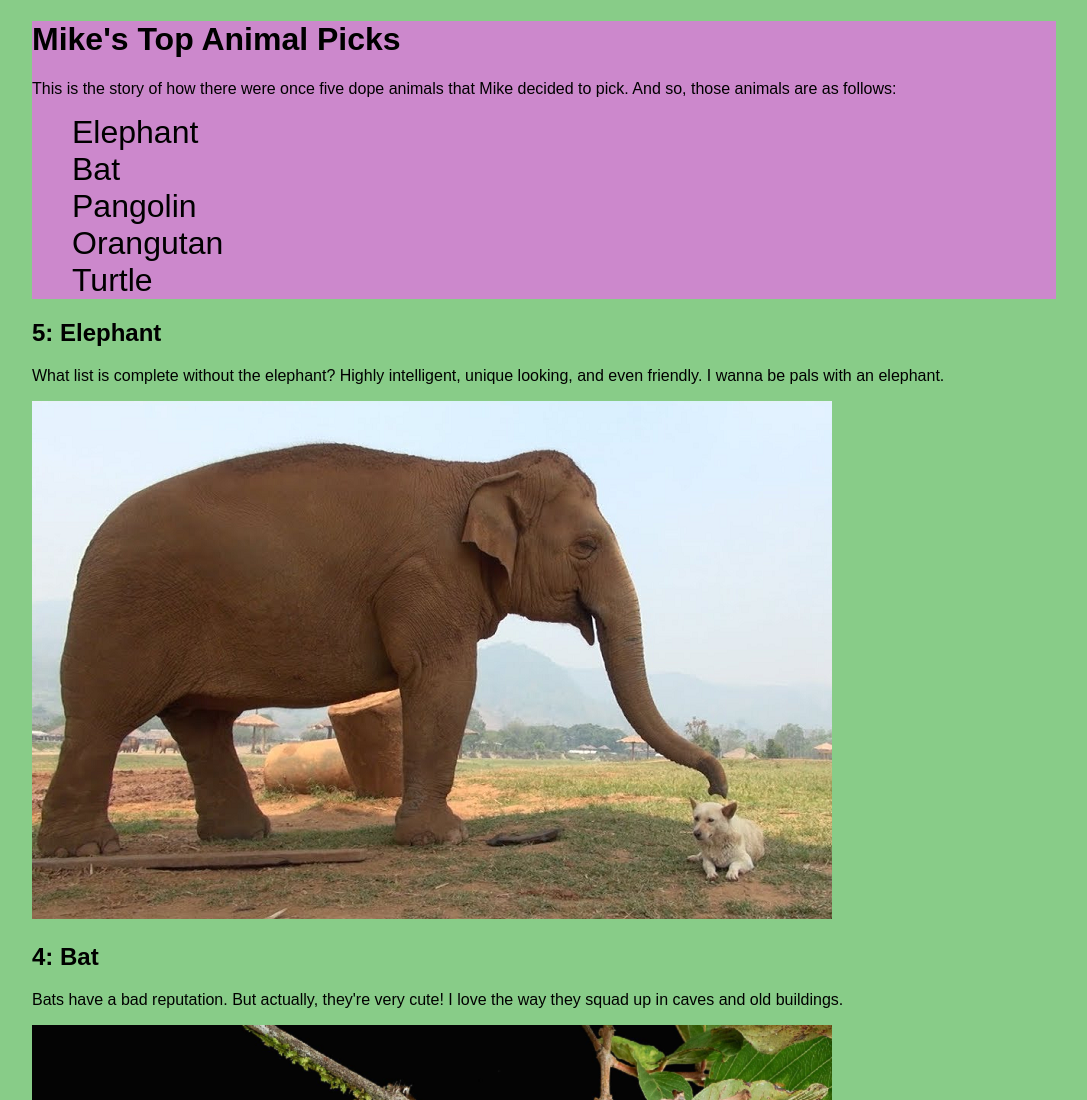
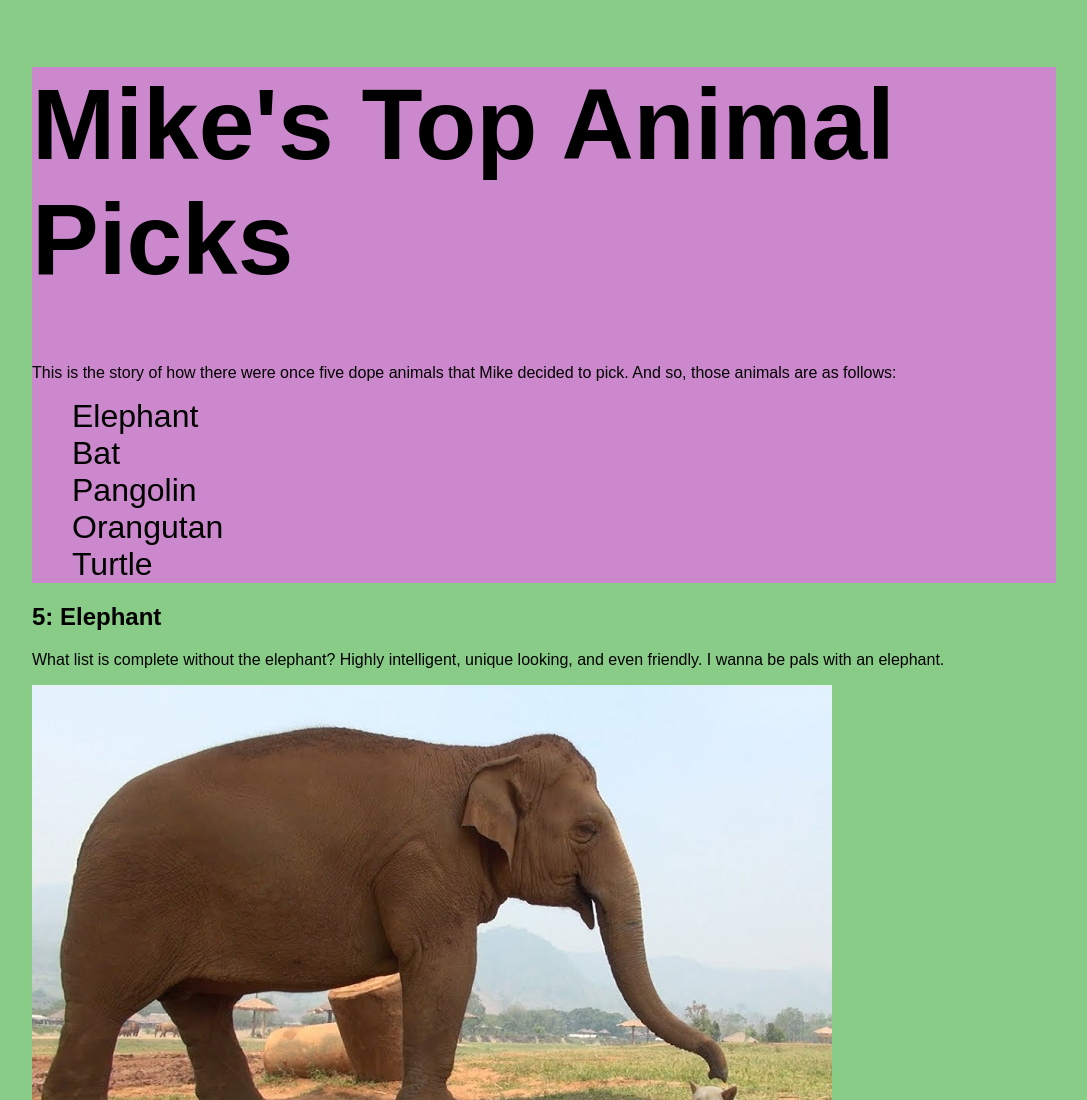
Before and after one commit to MichaelSchlag/html-me-something, a plain HTML site: page index.html in a window 1280 px wide. Shown: the top 1100 px of the page, without its empty margins (96-1183 px from the left). Drawn offline with Linux system fonts and the light colour scheme.

Commit message:
added good class

```diff
--- a/index.html
+++ b/index.html
@@ -6,7 +6,7 @@
     </head>
     <body id="wrapper">
         <header>
-            <h1>Mike's Top Animal Picks</h1>
+            <h1 class="good">Mike's Top Animal Picks</h1>
             <p>This is the story of how there were once five dope animals that Mike decided to pick. And so, those animals are as follows:</p>
             <ul>
                 <li><a href="#Elephant">Elephant</a></li>
--- a/styles.css
+++ b/styles.css
@@ -3,6 +3,10 @@
 	width: 1200px;
 	margin: auto;
 	background-color: #8c8;
+}
+
+.good{
+	font-size: 100px;
 }
 
 body {
```
